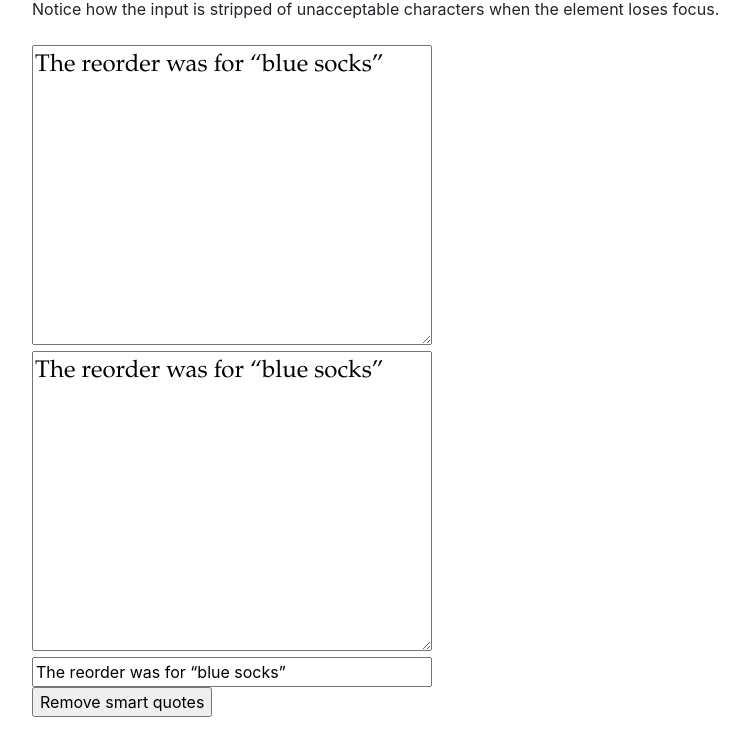
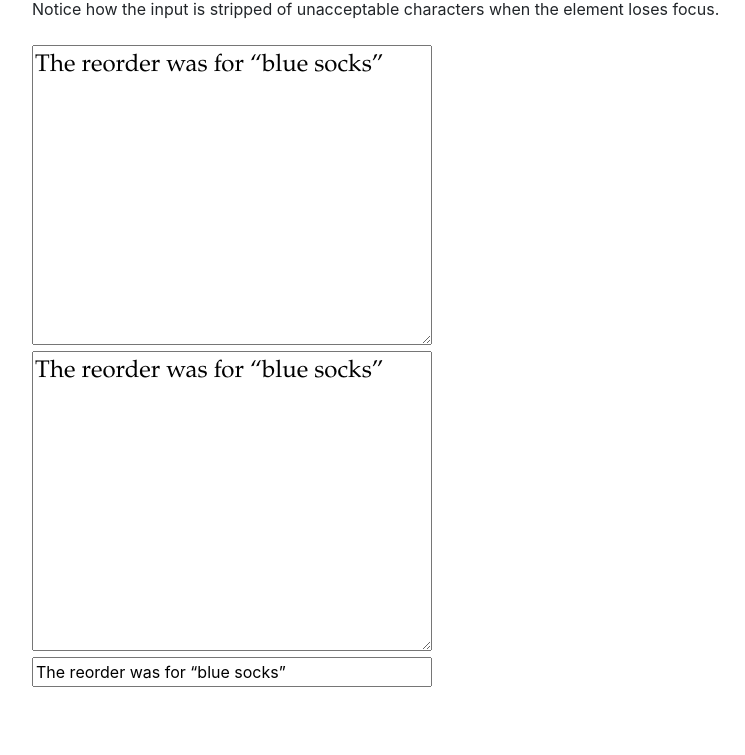
Before and after one commit to ASNA/cleanse-html-input, a plain HTML site: page docs/index.html in a window 1280 px wide. Shown: the part 45-800 px from the top of the page, without its empty margins (53-798 px from the left). Drawn offline with Linux system fonts and the light colour scheme.

Commit message:
Remove button from HTML

```diff
--- a/docs/index.html
+++ b/docs/index.html
@@ -25,7 +25,6 @@
         <br/>
         <input class="strip-chars" style="width: 400px;" type="text"/>
         <br/>
-        <input id="test-stripper" type="button" value="Remove smart quotes"></div>
     </div>
 
     <script src="index.js"></script>
```
